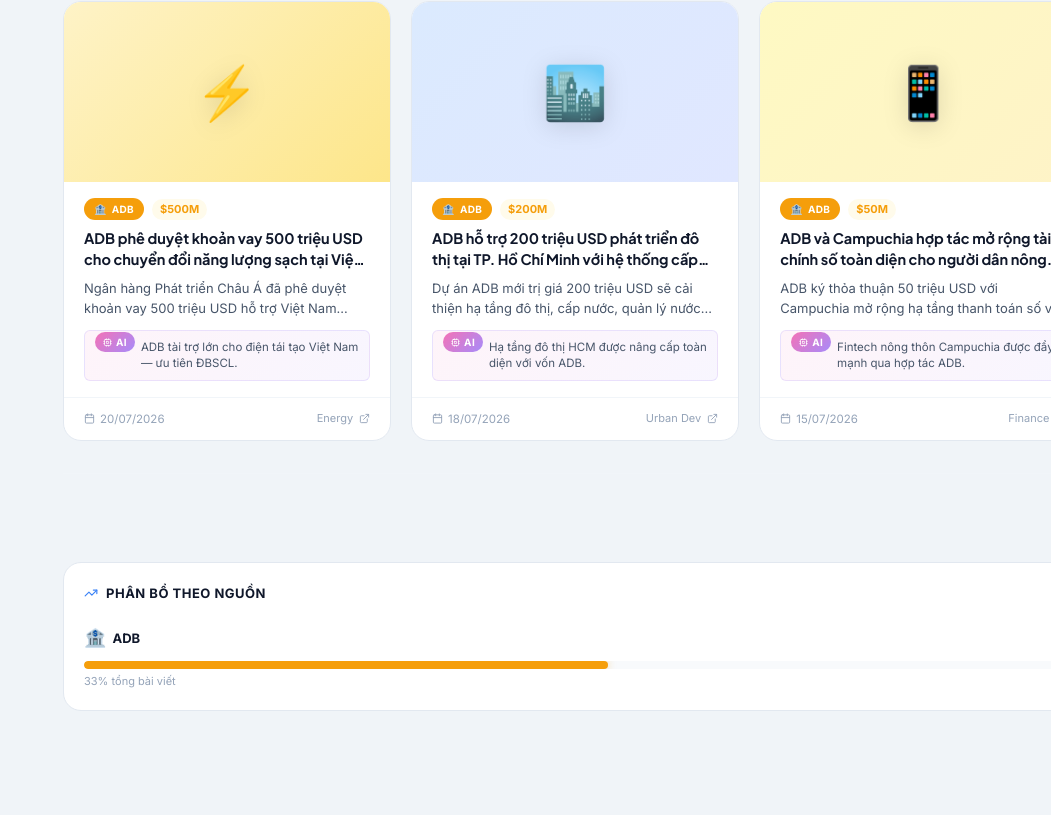
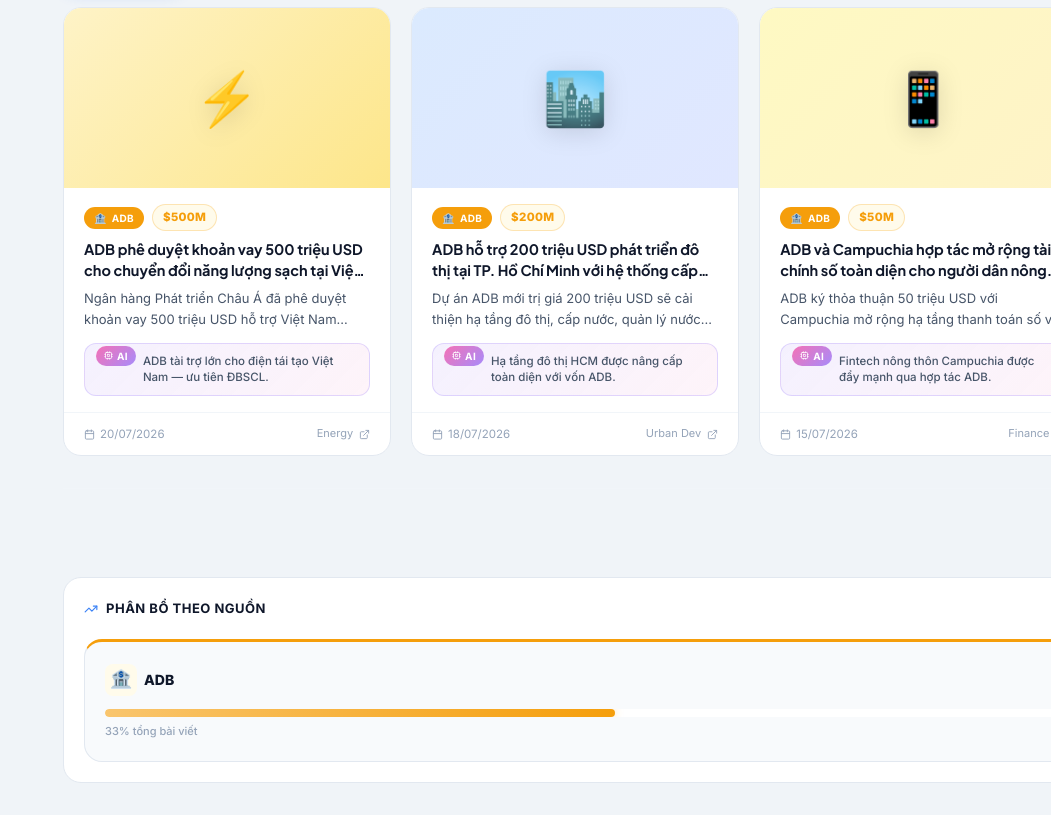
Before and after one commit to CHP-Data-Center/BIS.Client, a React (Vite) app: page /dashboard in a window 1280 px wide. Shown: the part 803-1618 px from the top of the page, without its empty margins (229-1280 px from the left). Before the commit the page ends 1546 px from the top, so only its background shows below. Built offline with nearby package versions, Linux system fonts and the light colour scheme.

Commit message:
fix: 4 UI bugs - trending hover clip, source breakdown grid, stats equal cols, card badges always vivid

```diff
--- a/src/components/NewsCard.jsx
+++ b/src/components/NewsCard.jsx
@@ -50,12 +50,14 @@
 
           {article.amount && (
             <span style={{
-              fontSize: 11,
-              fontWeight: 700,
+              fontSize: 11.5,
+              fontWeight: 800,
               color: src.color,
               background: src.bg,
-              padding: '2px 8px',
+              padding: '3px 10px',
               borderRadius: 'var(--radius-full)',
+              border: `1.5px solid ${src.color}40`,
+              letterSpacing: '0.3px',
             }}>
               {article.amount}
             </span>
@@ -98,17 +100,17 @@
           <div style={{
             display: 'flex',
             alignItems: 'flex-start',
-            gap: 6,
-            padding: '8px 10px',
-            background: 'linear-gradient(135deg, rgba(244,114,182,0.08), rgba(167,139,250,0.08))',
-            borderRadius: 'var(--radius-sm)',
-            border: '1px solid rgba(167,139,250,0.2)',
-            marginTop: 4,
+            gap: 7,
+            padding: '9px 11px',
+            background: 'linear-gradient(135deg, rgba(167,139,250,0.12), rgba(244,114,182,0.08))',
+            borderRadius: 'var(--radius-md)',
+            border: '1px solid rgba(167,139,250,0.3)',
+            marginTop: 6,
           }}>
             <span className="ai-badge" style={{ flexShrink: 0 }}>
               <Cpu size={9} />AI
             </span>
-            <span style={{ fontSize: 11.5, color: 'var(--text-secondary)', lineHeight: 1.4 }}>
+            <span style={{ fontSize: 11.5, color: 'var(--text-secondary)', lineHeight: 1.45, fontWeight: 500 }}>
               {article.aiSummary}
             </span>
           </div>
--- a/src/index.css
+++ b/src/index.css
@@ -547,7 +547,7 @@
    ============================================ */
 .stats-grid {
   display: grid;
-  grid-template-columns: repeat(auto-fit, minmax(200px, 1fr));
+  grid-template-columns: repeat(5, 1fr);
   gap: var(--space-4);
   margin-bottom: var(--space-8);
 }
@@ -1671,7 +1671,8 @@
   border-radius: var(--radius-xl);
   padding: var(--space-5) 0 var(--space-5) var(--space-6);
   margin-bottom: var(--space-6);
-  overflow: hidden;
+  /* NO overflow:hidden here — that clips hovered chips */
+  /* overflow is only on .trending-marquee-wrapper */
 }
 .trending-strip-header {
   display: flex; align-items: center; gap: var(--space-3);
@@ -1690,7 +1691,10 @@
   border-radius: var(--radius-full);
 }
 .trending-marquee-wrapper {
-  overflow: hidden; position: relative;
+  overflow-x: hidden;
+  overflow-y: visible;   /* allows chip to lift on hover without clip */
+  position: relative;
+  padding-bottom: 6px;   /* space for hover translateY */
 }
 .trending-marquee-wrapper::after {
   content: ''; position: absolute;
--- a/src/pages/DashboardPage.jsx
+++ b/src/pages/DashboardPage.jsx
@@ -335,27 +335,54 @@
           <TrendingUp size={14} style={{ color: 'var(--brand-500)' }} />
           Phân Bổ Theo Nguồn
         </div>
-        <div style={{ display: 'grid', gridTemplateColumns: 'repeat(auto-fit, minmax(220px,1fr))', gap: 'var(--space-6)' }}>
+        {/* ── Source Breakdown ── */}
+        <div style={{
+          display: 'grid',
+          gridTemplateColumns: 'repeat(3, 1fr)',
+          gap: 'var(--space-6)',
+        }}>
           {Object.values(SOURCES).map(src => {
             const count = mockArticles.filter(a => a.source === src.id).length;
             const pct = Math.round(count / mockArticles.length * 100);
             return (
-              <div key={src.id}>
-                <div style={{ display: 'flex', justifyContent: 'space-between', marginBottom: 8 }}>
-                  <span style={{ fontSize: 13, fontWeight: 700, display: 'flex', alignItems: 'center', gap: 6 }}>
-                    <span style={{ fontSize: 18 }}>{src.icon}</span>{src.name}
+              <div key={src.id} style={{
+                background: 'var(--bg-surface-2)',
+                border: '1px solid var(--border)',
+                borderRadius: 'var(--radius-lg)',
+                padding: 'var(--space-5)',
+                borderTop: `3px solid ${src.color}`,
+                transition: 'transform var(--transition-fast), box-shadow var(--transition-fast)',
+              }}
+                onMouseEnter={e => { e.currentTarget.style.transform = 'translateY(-3px)'; e.currentTarget.style.boxShadow = 'var(--shadow-lg)'; }}
+                onMouseLeave={e => { e.currentTarget.style.transform = ''; e.currentTarget.style.boxShadow = ''; }}
+              >
+                <div style={{ display: 'flex', justifyContent: 'space-between', alignItems: 'center', marginBottom: 12 }}>
+                  <span style={{ fontSize: 14, fontWeight: 800, display: 'flex', alignItems: 'center', gap: 7 }}>
+                    <span style={{
+                      width: 32, height: 32, borderRadius: 8,
+                      background: src.bg || src.darkBg,
+                      display: 'flex', alignItems: 'center', justifyContent: 'center',
+                      fontSize: 18, flexShrink: 0,
+                    }}>{src.icon}</span>
+                    {src.name}
                   </span>
-                  <span style={{ fontSize: 13, fontWeight: 800, color: src.color }}>{count} bài</span>
+                  <span style={{
+                    fontSize: 22, fontWeight: 900, color: src.color,
+                    letterSpacing: '-0.5px',
+                  }}>{count}</span>
                 </div>
-                <div style={{ height: 8, background: 'var(--bg-surface-2)', borderRadius: 'var(--radius-full)', overflow: 'hidden' }}>
+                <div style={{ height: 8, background: 'var(--bg-surface)', borderRadius: 'var(--radius-full)', overflow: 'hidden', marginBottom: 6 }}>
                   <div style={{
-                    height: '100%', width: `${pct}%`, background: src.color,
+                    height: '100%', width: `${pct}%`, background: `linear-gradient(90deg, ${src.color}99, ${src.color})`,
                     borderRadius: 'var(--radius-full)',
-                    boxShadow: `0 0 8px ${src.color}66`,
-                    transition: 'width 1.2s cubic-bezier(0.34,1.56,0.64,1)',
+                    boxShadow: `0 0 10px ${src.color}55`,
+                    transition: 'width 1.4s cubic-bezier(0.34,1.56,0.64,1)',
                   }} />
                 </div>
-                <div style={{ fontSize: 11, color: 'var(--text-muted)', marginTop: 4 }}>{pct}% tổng bài viết</div>
+                <div style={{ display: 'flex', justifyContent: 'space-between', alignItems: 'center' }}>
+                  <span style={{ fontSize: 11, color: 'var(--text-muted)', fontWeight: 500 }}>{pct}% tổng bài viết</span>
+                  <span style={{ fontSize: 11, color: src.color, fontWeight: 700 }}>Bài</span>
+                </div>
               </div>
             );
           })}
```
